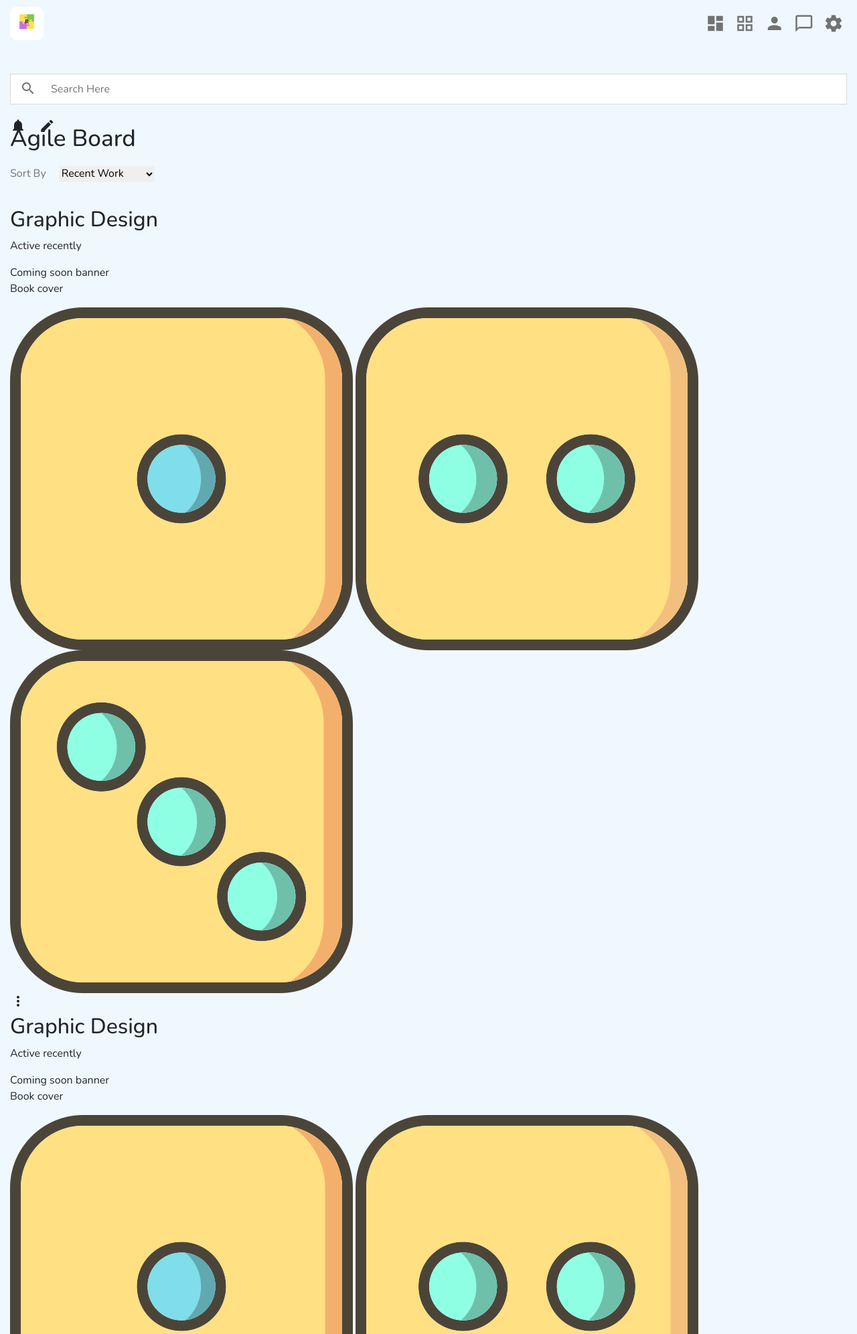
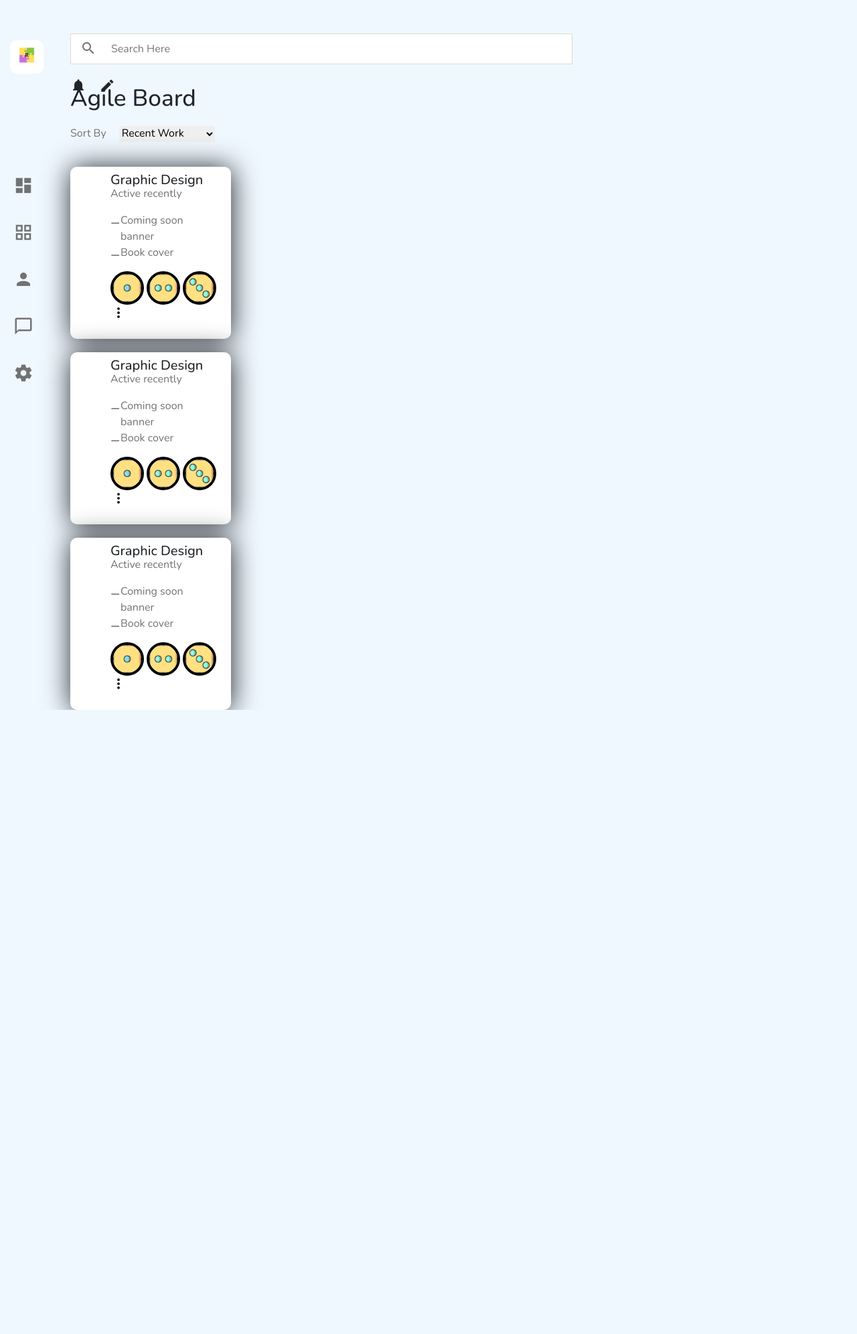
Before and after one commit to Dream-Team-33/Retropoly, a Flask app: page /dashboard/ in a window 1280 px wide. Shown: the top 1992 px of the page at 67% size. After the commit the page ends 1060 px from the top, so only its background shows below. Run offline with Flask 2, Linux system fonts and the light colour scheme; some libraries are stand-ins or nearby versions.

Commit message:
home page changes + ongoing work in dashboard page

```diff
--- a/static/css/dashboard.css
+++ b/static/css/dashboard.css
@@ -130,3 +130,82 @@ body {
 	font-size: 16px;
 	background-color: rgba(0, 0, 0 / 0);
 }
+
+
+/*Project Lists*/
+.dashboard .main .project_list .project h2{
+	font-size: 20px;
+	line-height: 0;
+}
+
+.dashboard .main .project_list .project p{ color: #727272; }
+
+.dashboard .main .project_list .project ul{
+	list-style: none;
+	position: relative;
+	margin-left: 0px;
+	padding-left: 0px;
+}
+
+.dashboard .main .project_list .project ul li{
+	position: relative;
+	color: #727272;
+	margin-left: 15px;
+}
+
+.dashboard .main .project_list .project ul li::before{ /*this is a sudo-class*/
+	content: "\268A";
+	position: absolute;
+	left: -15px;
+}
+
+.dashboard .main .project_list .project .meta img{
+	width: 50px;
+	height: 50px;
+	border-radius: 40px;
+	border: 4px solid black;
+}
+
+.dashboard .main .project_list .project{
+	padding: 20px 20px 20px 60px;
+	background-color: white;
+	box-shadow: 1px 1px 40px;
+	margin-bottom: 20px;
+	border-radius: 10px;
+	position: relative;
+}
+
+
+
+
+/*============================
+   Media queries
+============================*/
+/*---This is just for larger screens---*/
+@media only screen and (min-width: 1024px){
+	.dashboard .navigation,
+	.dashboard .navigation div span{ display: block; }
+
+	.dashboard .navigation{
+		width: 60px;
+		position: fixed;
+		z-index: 10;
+	}
+
+	section.main{
+		width: 60%;
+		margin-left: 90px;
+		margin-right: 20px;
+	}
+
+	section.main .project_list .project{
+		width: 32%;
+	}
+
+	.dashboard .navigation div{
+		margin-top: 19vh;
+		margin-bottom: 19vh;
+	}
+
+	.dashboard .navigation div span{ margin-top: 5vh; }
+}
--- a/templates/dashboard.html
+++ b/templates/dashboard.html
@@ -21,8 +21,6 @@
     <link rel="preconnect" href="https://fonts.gstatic.com" crossorigin>
     <link href="https://fonts.googleapis.com/css2?family=Nunito:ital,wght@0,200;0,300;0,400;0,500;0,600;0,700;0,800;0,900;0,1000;1,200;1,300;1,400;1,500;1,600;1,700;1,800;1,900;1,1000&family=Poppins:wght@200&display=swap" rel="stylesheet">
     <meta name="viewport" content="width=device-width, initial-scale=1.0">
-
-    <script src="https://cdn.jsdelivr.net/npm/chart.js@4.2.1/dist/chart.umd.min.js"></script>
 </head>
 
 <body>
@@ -80,7 +78,6 @@
             <!--Project lists (N.B. This will be changed soon to create a table for Agile)-->
             <div class="project_list">
                 <div class="project">
-                    <div class="category"></div>
                     <h2>Graphic Design</h2>
                     <p>Active recently</p>
 
@@ -102,7 +99,6 @@
 
 
                 <div class="project">
-                    <div class="category"></div>
                     <h2>Graphic Design</h2>
                     <p>Active recently</p>
 
@@ -124,28 +120,6 @@
 
 
                 <div class="project">
-                    <div class="category"></div>
-                    <h2>Graphic Design</h2>
-                    <p>Active recently</p>
-
-                    <ul class="activity">
-                        <li>Coming soon banner</li>
-                        <li>Book cover</li>
-                    </ul>
-
-                    <div class="meta">
-                        <div class="contributors">
-                            <img src="/static/images/dice roller/static/images/dice 1.png" alt="">
-                            <img src="/static/images/dice roller/static/images/dice 2.png" alt="">
-                            <img src="/static/images/dice roller/static/images/dice 3.png" alt="">
-                        </div>
-
-                        <span class="material-icons-outlined">more_vert</span>
-                    </div>
-                </div>
-
-                <div class="project">
-                    <div class="category"></div>
                     <h2>Graphic Design</h2>
                     <p>Active recently</p>
 
@@ -167,15 +141,6 @@
             </div>
         </section>
 
-        <!--Secondary panel-->
-        <section class="secondary">
-            <!--Declare a chart section-->
-            <div class="chart">
-                <h2>Total Project</h2>
-                <canvas id="myChart" width="400" height="400"></canvas>
-            </div>
-        </section>
-
     </div><!--Dashboard end-->
 
 
```
